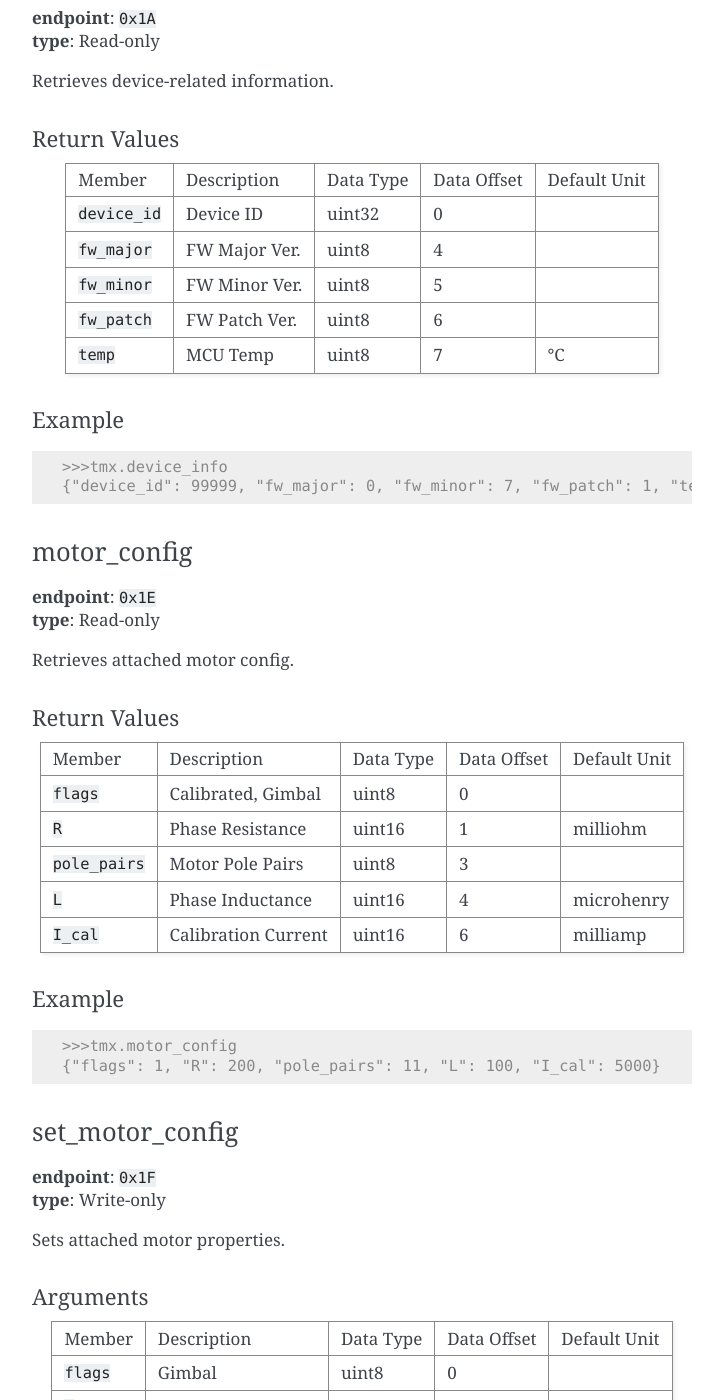
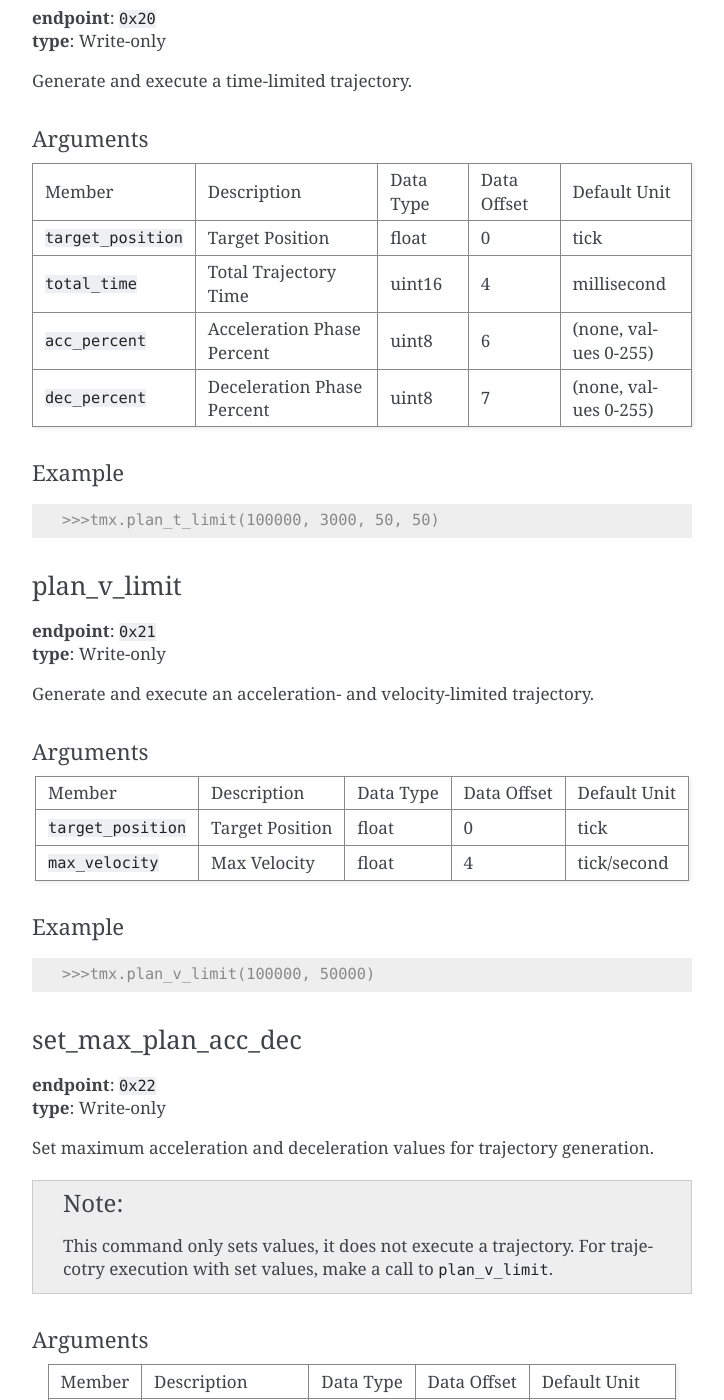
Before and after one commit to tinymovr/Tinymovr, a Sphinx documentation site: the page built from docs/api/guide.rst, in a window 1280 px wide and 1400 px high, scrolled down 11319 px. Shown: the whole window, without its empty margins (388-1112 px from the left). Built offline with Sphinx 7.4.7, drawn with Linux system fonts in a browser that asks for light colours; some of the changed text lies outside the part shown.

Commit message:
update api guide

```diff
--- a/docs/api/guide.rst
+++ b/docs/api/guide.rst
@@ -589,6 +589,89 @@ Example
     {"A": 1.0, "B": -0.6, "C": -0.4}
 
 
+plan_t_limit
+************
+
+| **endpoint**: ``0x20``
+| **type**: Write-only
+
+Generate and execute a time-limited trajectory.
+
+Arguments
+-------------
+
+===================  ==========================  =========  ===========  ====================
+Member               Description                 Data Type  Data Offset  Default Unit
+-------------------  --------------------------  ---------  -----------  --------------------
+``target_position``  Target Position             float      0            tick
+``total_time``       Total Trajectory Time       uint16     4            millisecond
+``acc_percent``      Acceleration Phase Percent  uint8      6            (none, values 0-255)
+``dec_percent``      Deceleration Phase Percent  uint8      7            (none, values 0-255)
+===================  ==========================  =========  ===========  ====================
+
+Example
+-------
+
+.. code-block:: python
+
+    >>>tmx.plan_t_limit(100000, 3000, 50, 50)
+
+
+plan_v_limit
+************
+
+| **endpoint**: ``0x21``
+| **type**: Write-only
+
+Generate and execute an acceleration- and velocity-limited trajectory.
+
+Arguments
+-------------
+
+===================  ==========================  =========  ===========  ================
+Member               Description                 Data Type  Data Offset  Default Unit
+-------------------  --------------------------  ---------  -----------  ----------------
+``target_position``  Target Position             float      0            tick
+``max_velocity``     Max Velocity                float      4            tick/second
+===================  ==========================  =========  ===========  ================
+
+Example
+-------
+
+.. code-block:: python
+
+    >>>tmx.plan_v_limit(100000, 50000)
+
+
+set_max_plan_acc_dec
+********************
+
+| **endpoint**: ``0x22``
+| **type**: Write-only
+
+Set maximum acceleration and deceleration values for trajectory generation.
+
+.. note::
+    This command only sets values, it does not execute a trajectory. For trajecotry execution with set values, make a call to ``plan_v_limit``.
+
+Arguments
+-------------
+
+===================  ==========================  =========  ===========  ================
+Member               Description                 Data Type  Data Offset  Default Unit
+-------------------  --------------------------  ---------  -----------  ----------------
+``max_acc``          Max Acceleration            float      0            tick/(second^2)
+``max_dec``          Max Deceleration            float      4            tick/(second^2)
+===================  ==========================  =========  ===========  ================
+
+Example
+-------
+
+.. code-block:: python
+
+    >>>tmx.set_max_plan_acc_dec(50000, 50000)
+
+
 device_info
 ***********
 
```
